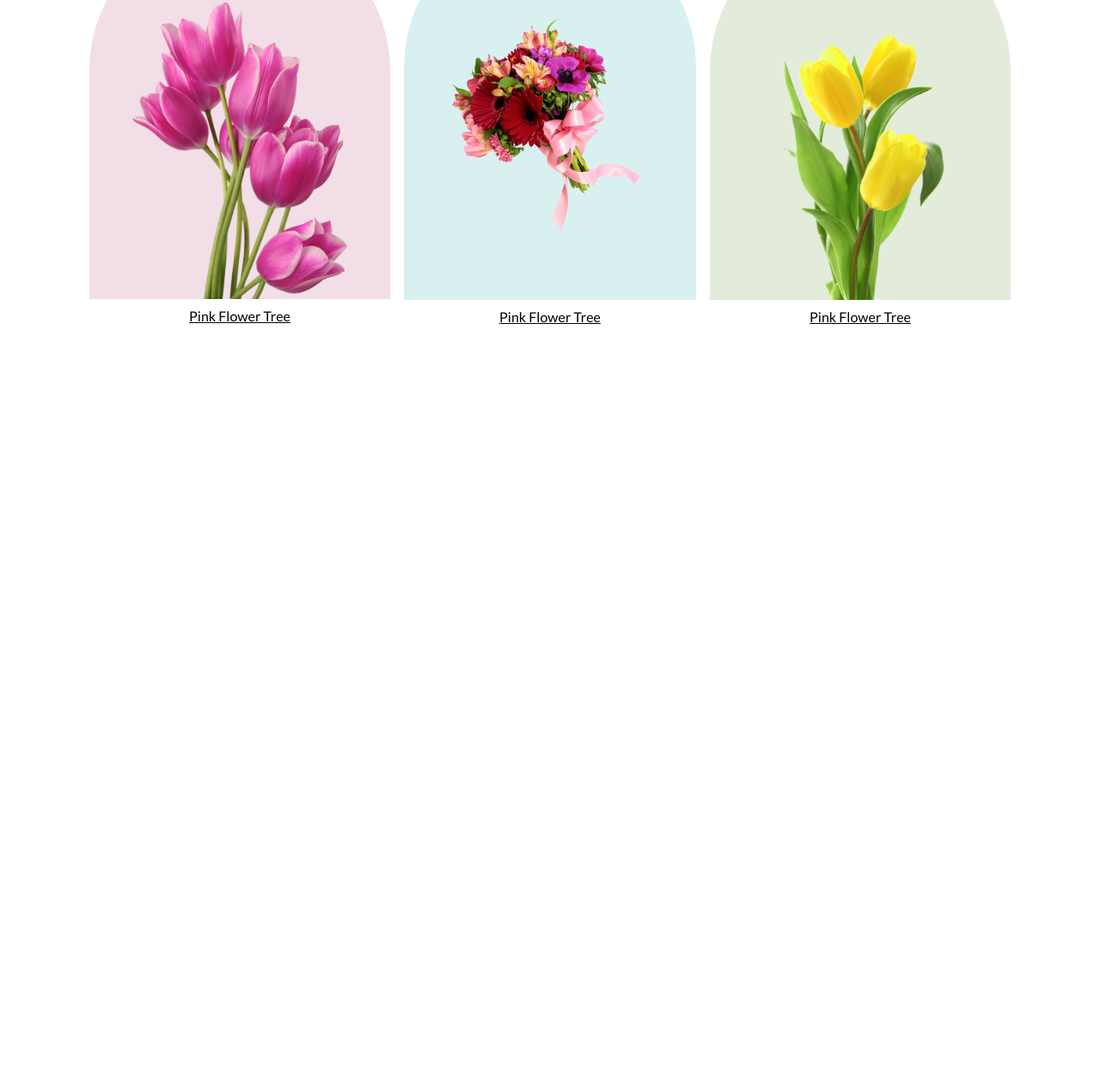
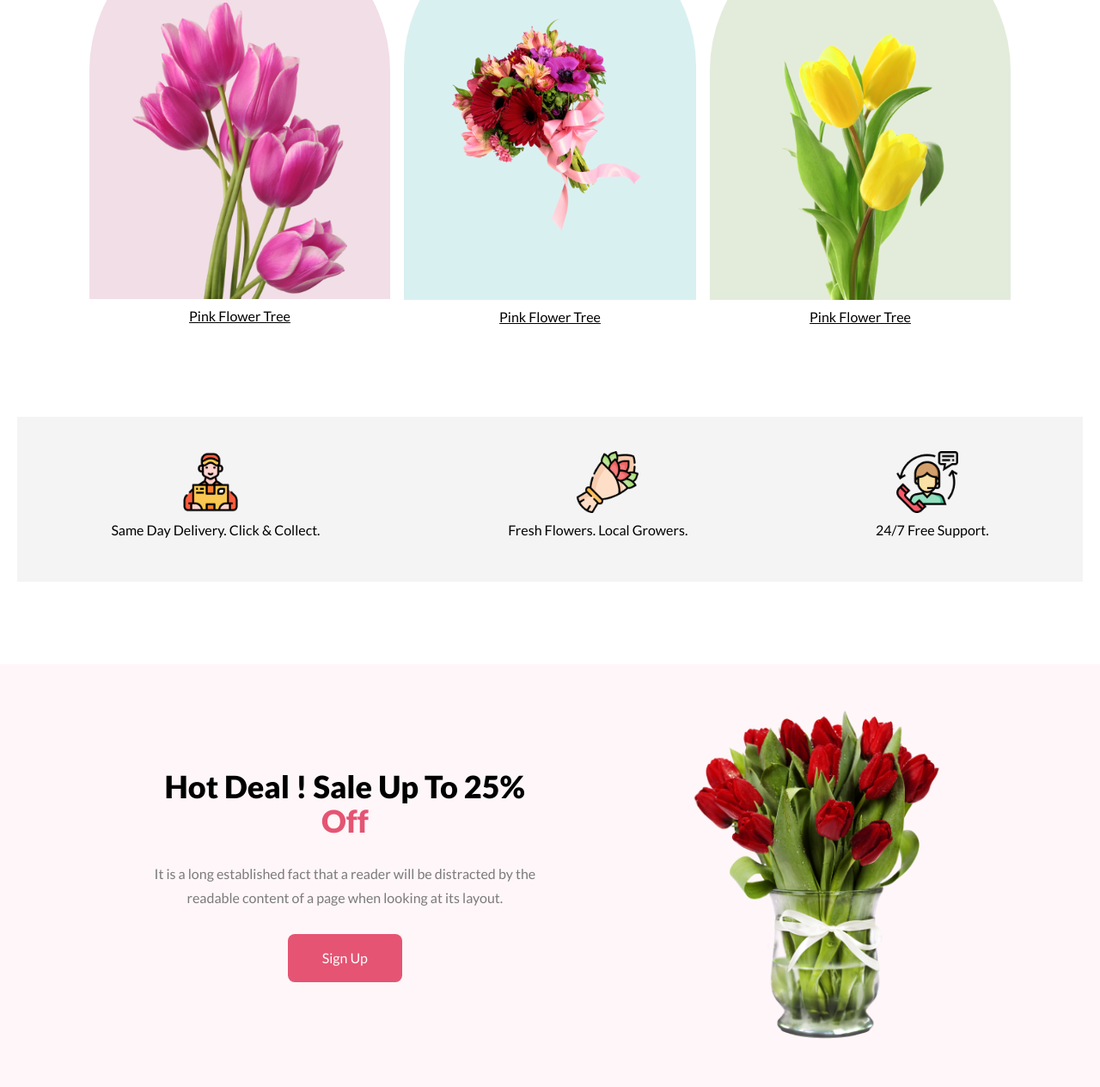
Before and after one commit to atik735/flower-shop, a plain HTML site: page index.html in a window 1280 px wide. Shown: the part 915-2180 px from the top of the page at 86% size. Before the commit the page ends 1304 px from the top, so only its background shows below. Drawn offline with nearby package versions, Linux system fonts and the light colour scheme.

Commit message:
services done

```diff
--- a/index.html
+++ b/index.html
@@ -86,7 +86,39 @@
 
         </section>
 
+        <section class="services items-center py-10 my-24 flex max-md:flex-col md:w-[1240px] mx-auto justify-around bg-[#2727270D]">
 
+            <div class="delivery leading-10">
+                <img class="ml-20 w-[4.5rem]" src="Flower Asset/Group 57.png" alt="">
+
+                <p>Same Day Delivery. Click & Collect.</p>
+            </div>
+
+            <div class="fresh leading-10">
+                <img class="ml-20 w-[4.5rem]" src="Flower Asset/Group 58.png" alt="">
+                <p>Fresh Flowers. Local Growers.</p>
+            </div>
+
+            <div class="support leading-10">
+                <img class="ml-6 w-[4.5rem]" src="Flower Asset/Group 59.png" alt="">
+                <p>24/7 Free Support.</p>
+            </div>
+        </section>
+
+
+        <section class="discount justify-evenly py-12 items-center flex max-md:flex-col bg-[#E554730D]">
+            <div class="md:w-[35%] max-md:w-full text-center">
+                <h2 class="text-4xl font-extrabold mb-7">Hot Deal ! Sale Up To 25% <span class="text-[#E55473]">Off</span></h2>
+
+                <p class="text-[#27272799] mb-7 leading-7">It is a long established fact that a reader will be distracted by the readable content of a page when looking at its layout.</p>
+
+                <button class="bg-[#E55473] text-[#FFFFFF] py-4 px-10 rounded-lg">Sign Up</button>
+            </div>
+
+            <div class="md:w-[300px]">
+                <img src="Flower Asset/pngwing 8.png" alt="">
+            </div>
+        </section>
 
     </main>
 </body>
```
